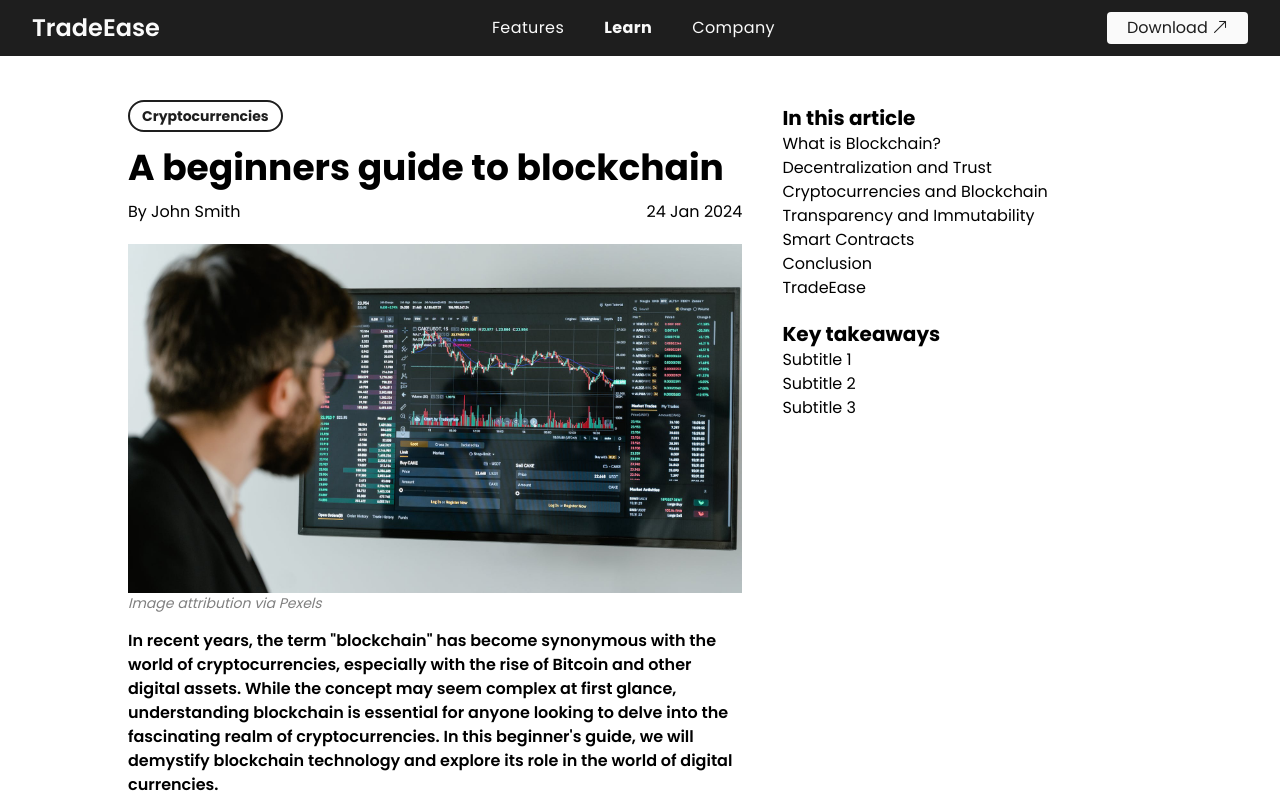
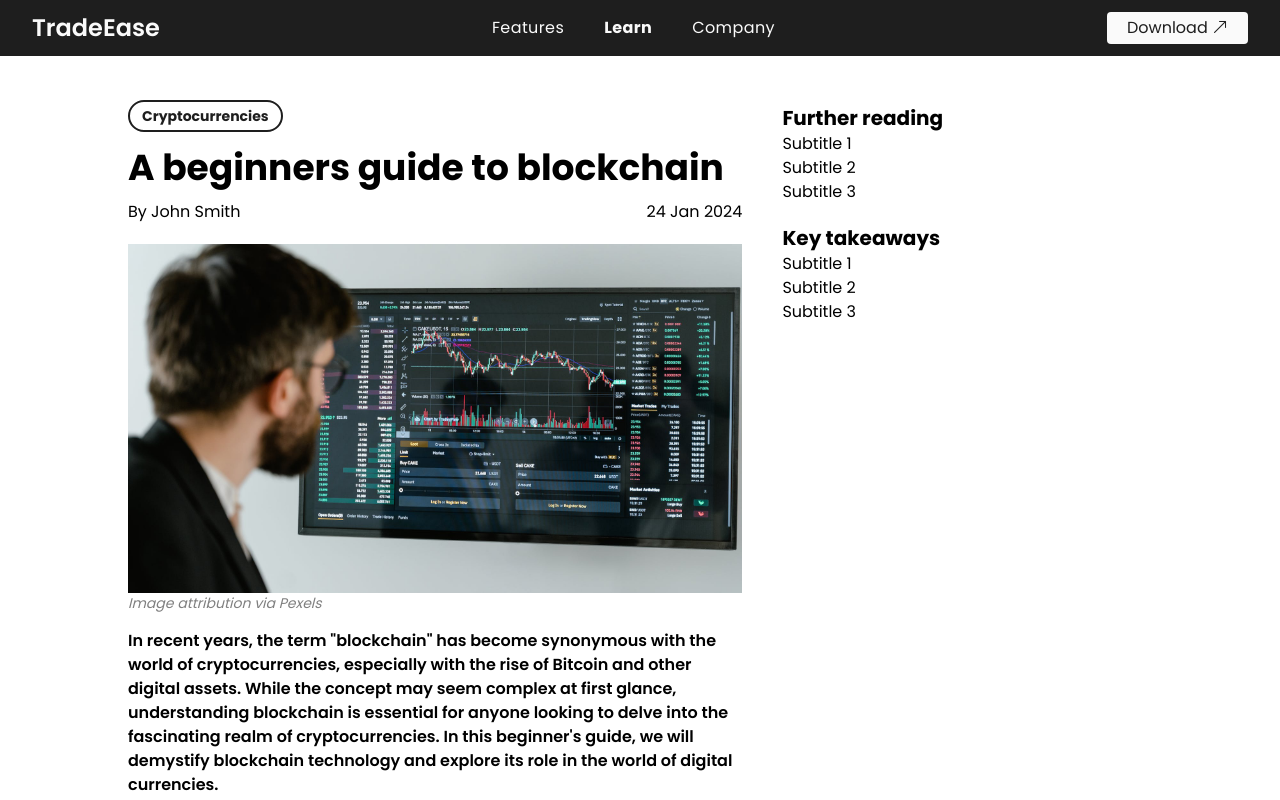
Before and after one commit to ben-oldham1/fintech-site, a Next.js app: page /learn/article in a window 1280 px wide. Shown: the top 800 px of the page. Built offline with nearby package versions, Linux system fonts and the light colour scheme.

Commit message:
Remove article contents for now

```diff
--- a/src/app/learn/article/page.js
+++ b/src/app/learn/article/page.js
@@ -1,7 +1,6 @@
 import React from 'react';
 import Image from 'next/image';
 import Link from 'next/link';
-import ArticleContents from '@/components/ArticleContents.js'
 
 export default function Article() {
 
@@ -22,6 +21,8 @@ export default function Article() {
                         </div>
                     </header>
 
+                    <section>
+
                         <figure className='mb-4'>
                             <Image src="/article/blockchain-img1.jpg" width={800} height={800} />
                             <figcaption className='opacity-50 text-sm italic'>
@@ -37,12 +38,12 @@ export default function Article() {
                             At its core, a blockchain is a decentralized and distributed ledger that records transactions across a network of computers. Unlike traditional centralized systems, such as banks, where a single authority oversees transactions, blockchain operates on a peer-to-peer network, making it more secure and transparent.
                         </p>
 
-                    <h2 className='mt-6 mb-2 text-2xl font-bold'>What is Blockchain?</h2>
+                        <h2 className='mt-6 mb-2 text-2xl font-bold' id='What is Blockchain'>What is Blockchain?</h2>
                         <p className='mb-2'>
                             Imagine a chain of blocks, where each block contains a list of transactions. Once a block reaches its capacity, a new block is added to the chain, creating a chronological and unalterable record of transactions. This chain is maintained by a network of computers, often referred to as nodes, each holding a copy of the entire blockchain.
                         </p>
 
-                    <h2 className='mt-6 mb-2 text-2xl font-bold'>Decentralization and Trust</h2>
+                        <h2 className='mt-6 mb-2 text-2xl font-bold' id='Decentralization and Trust'>Decentralization and Trust</h2>
                         <p className='mb-2'>
                             One of the key features of blockchain is its decentralized nature. Instead of relying on a single entity, such as a bank or government, to verify and validate transactions, blockchain distributes this responsibility across a network of nodes. Each node has a copy of the entire blockchain, and for a transaction to be considered valid, it must be approved by a majority of nodes through a consensus mechanism.
                         </p>
@@ -56,7 +57,7 @@ export default function Article() {
                             </figcaption>
                         </figure>
 
-                    <h2 className='mt-6 mb-2 text-2xl font-bold'>Cryptocurrencies and Blockchain</h2>
+                        <h2 className='mt-6 mb-2 text-2xl font-bold' id='Cryptocurrencies and Blockchain'>Cryptocurrencies and Blockchain</h2>
                         <p className='mb-2'>
                             Cryptocurrencies are digital or virtual currencies that use cryptography for security and operate on blockchain technology. Bitcoin, the first and most well-known cryptocurrency, introduced the concept of a decentralized digital currency, enabling peer-to-peer transactions without the need for a central authority.
                         </p>
@@ -64,28 +65,36 @@ export default function Article() {
                             When someone initiates a cryptocurrency transaction, it is broadcasted to the network and grouped with other transactions into a block. Miners, participants in the network who use computational power to solve complex mathematical puzzles, compete to validate and add the block to the blockchain. The first miner to solve the puzzle is rewarded with newly minted cryptocurrency and transaction fees.
                         </p>
 
-                    <h2 className='mt-6 mb-2 text-2xl font-bold'>Transparency and Immutability</h2>
+                        <h2 className='mt-6 mb-2 text-2xl font-bold' id='Transparency and Immutability'>Transparency and Immutability</h2>
                         <p className='mb-2'>
                             The transparency of blockchain is a crucial aspect that contributes to its trustworthiness. Anyone can view the entire transaction history on the blockchain, fostering accountability and reducing the risk of corruption. Once a block is added to the chain, it becomes virtually impossible to alter or delete past transactions due to the cryptographic link between blocks.
                         </p>
 
-                    <h2 className='mt-6 mb-2 text-2xl font-bold'>Smart Contracts</h2>
+                        <h2 className='mt-6 mb-2 text-2xl font-bold' id='Smart Contracts'>Smart Contracts</h2>
                         <p className='mb-2'>
                             Blockchain technology also enables the creation and execution of smart contracts, self-executing contracts with the terms of the agreement directly written into code. Smart contracts automatically enforce and execute predefined rules, eliminating the need for intermediaries and streamlining various processes, such as legal agreements, supply chain management, and more.
                         </p>
 
-                    <h2 className='mt-6 mb-2 text-2xl font-bold'>Conclusion</h2>
+                        <h2 className='mt-6 mb-2 text-2xl font-bold' id='Conclusion'>Conclusion</h2>
                         <p className='mb-2'>
                             As you embark on your journey into the world of cryptocurrencies, understanding blockchain is essential. Its decentralized, transparent, and secure nature has not only revolutionized the financial industry but also opened the door to countless possibilities across various sectors. By grasping the fundamentals of blockchain, you'll be better equipped to navigate the exciting and ever-evolving landscape of digital currencies.
                         </p>
 
-
+                    </section>
 
                 </div>
+
                 <div class="basis-2/5 px-10">
                     <aside className='fixed'>
 
-                        <ArticleContents />
+                        <div>
+                            <p className='text-xl font-bold'>Further reading</p>
+                            <ul>
+                                <li>Subtitle 1</li>
+                                <li>Subtitle 2</li>
+                                <li>Subtitle 3</li>
+                            </ul>
+                        </div>
 
                         <div className='mt-5'>
                             <p className='text-xl font-bold'>Key takeaways</p>
--- a/src/components/ArticleContents.js
+++ /dev/null
@@ -1,29 +0,0 @@
-"use client"
-
-import { useEffect, useState } from 'react';
-
-function ArticleContents() {
-    const [headings, setHeadings] = useState([])
-
-    useEffect(() => {
-        const elements = Array.from(document.querySelectorAll("h2, h3, h4"))
-            .map((elem) => ({
-                text: elem.innerText,
-            }))
-        setHeadings(elements)
-    }, [])
-
-    return (
-        <nav>
-            <p className='text-xl font-bold'>In this article</p>
-            <ul>
-                {headings.map(heading => (
-                    <li key={heading.text}>
-                        <a href='#'>{heading.text}</a>
-                    </li>
-                ))}
-            </ul>
-        </nav>
-    )
-}
-export default ArticleContents
```
Lines whose indentation alone changed are shown as unchanged.
